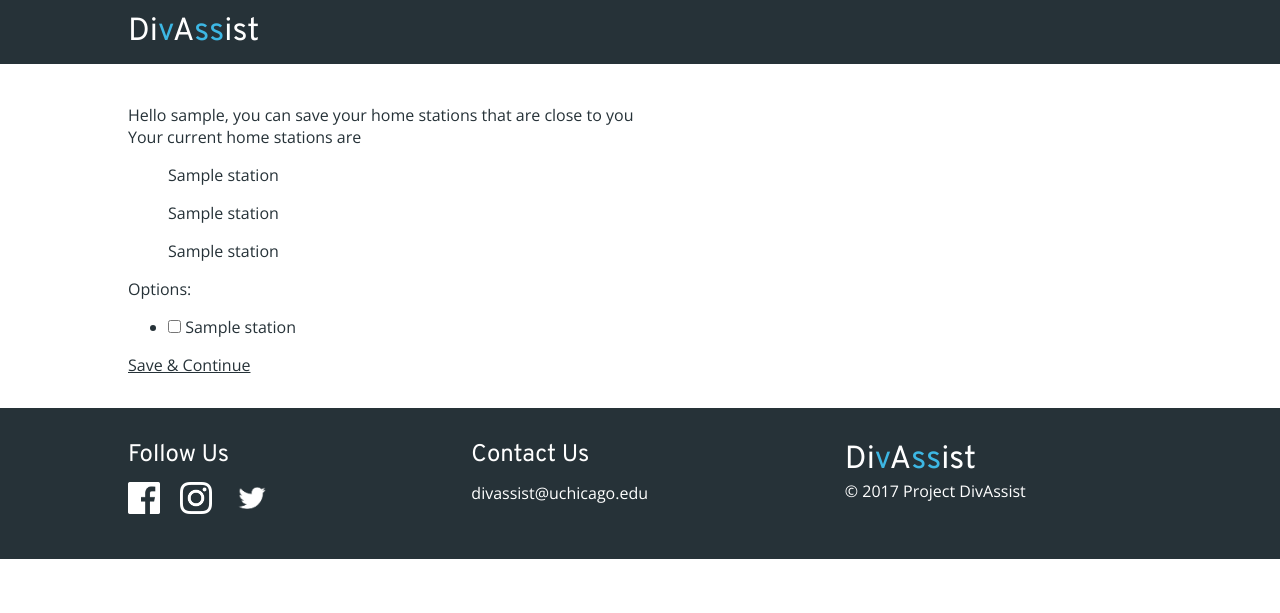
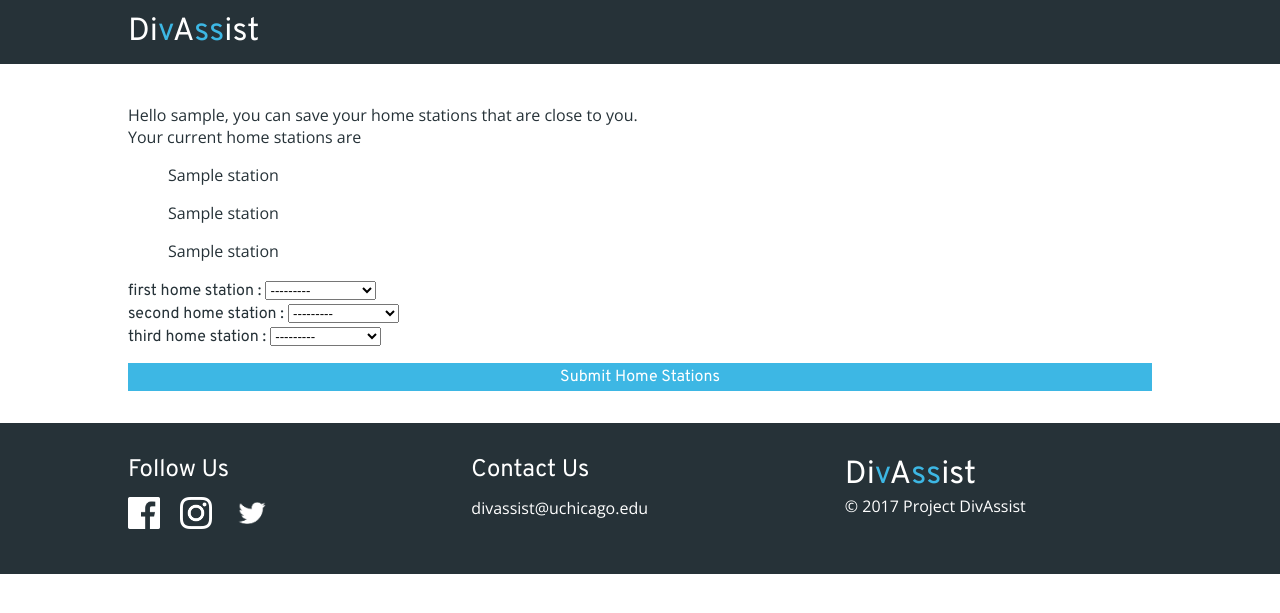
Before and after one commit to marlonliu/DivAssist, a Django app: page /registration/select_home_station/ in a window 1280 px wide. Shown: the top 613 px of the page. Run offline with Django 3.2, Linux system fonts and the light colour scheme; a user stored in the database is signed in; tables that the repository leaves empty hold one stand-in row (values such as "Sample post"); some libraries are stand-ins or nearby versions.

Commit message:
Home stations now works

```diff
--- a/divassist/divassist/urls.py
+++ b/divassist/divassist/urls.py
@@ -14,6 +14,7 @@
     url(r'^register/$', register),
     url(r'^home_page/$', home_page),
     url(r'^registration/select_home_station/$', select_home_station),
+    url(r'^registration/changed_home_station/$', changed_home_station),
     url(r'^registration/change_password/$', change_password),
     # url(r'^rides/add_ride/$', add_ride),
     # url(r'^rides/ride_created/$', ride_created),
--- a/divassist/divassist_web/forms.py
+++ b/divassist/divassist_web/forms.py
@@ -27,20 +27,11 @@
 
 
 class HomeStationSelectionForm(forms.Form):
-    data = Station.objects.all()[:5]
-    station_names = []
-    for station in data:
-        station_names.append(("id", station.station_name))
-    OPTIONS = forms.MultipleChoiceField(widget=forms.CheckboxSelectMultiple, choices=station_names)
+    data = Station.objects.all().order_by('station_name')
+    first = forms.ModelChoiceField(queryset=data,  label=_("first home station  "))
+    second = forms.ModelChoiceField(queryset=data, label=_("second home station "))
+    third = forms.ModelChoiceField(queryset=data,  label=_("third home station  "))
 
-    def submit(self, request):
-        for option in OPTIONS:
-            s = Station.objects.get(station_name=option)
-            (request.user).addHomeStation(s)
-
-    def addHomeStation(self, st):
-        if (self.home_station_1 == None):
-            self.home_station_1 = st
 
 
 # Rides
--- a/divassist/divassist_web/models.py
+++ b/divassist/divassist_web/models.py
@@ -8,6 +8,8 @@
     station_address = models.CharField(max_length=200)
     station_lat = models.FloatField(default=0)
     station_long = models.FloatField(default=0)
+    def __str__(self):
+        return self.station_name
 
 class UserProfile(models.Model):
     user = models.OneToOneField(User, on_delete=models.CASCADE)
--- a/divassist/divassist_web/templates/divassist_web/registration/select_home_station.html
+++ b/divassist/divassist_web/templates/divassist_web/registration/select_home_station.html
@@ -1,8 +1,15 @@
 {% extends "base.html" %}
-{% block title %}Pick your home station{% endblock %}
-{% block head %}Pick your home station{% endblock %}
+{% load static %}
+
+{% block title %}Pick your home stations{% endblock %}
+{% block extra-css %}
+    <!-- css for search_ride is included here instead because a lot of
+         styles are recycled. -->
+    <link rel="stylesheet" type="text/css" href="{% static 'divassist_web/search_ride.css' %}" />
+{% endblock %}
+
 {% block content %}
-    <p>Hello {{ user.username }}, you can save your home stations that are close to you</p>
+    <p>Hello {{ user.username }}, you can save your home stations that are close to you.</p>
     <p>Your current home stations are</p>
 	{% for ch in currenthomes %}
 
@@ -11,6 +18,14 @@
 
     <form method="post">{% csrf_token %}
     {{ form.as_p }}
+        <button id="submit-button" type="submit">Submit Home Stations</button>
+        <input type="hidden" name="next" value="/home_page" />
 	</form>
-    <a href="/home_page/">Save &amp; Continue</button>
+
 {% endblock %}
+
+
+{% block extra-js %}
+    <!-- JS of login is included here for recycle. -->
+    <script src="{% static 'divassist_web/login.js' %}"></script>
+{% endblock %}
--- a/divassist/divassist_web/views.py
+++ b/divassist/divassist_web/views.py
@@ -50,25 +50,30 @@
     logout(request)
     return HttpResponseRedirect('/')
 
-def select_home_station(request):
+def changed_home_station(request):
     u = request.user.userprofile
     homestations = []
     homestations.append(u.home_station_1)
     homestations.append(u.home_station_2)
     homestations.append(u.home_station_3)
+    return render(request, 'divassist_web/registration/changed_home_station.html', {
+        'currenthomes': homestations
+        })
 
+def select_home_station(request):
     if request.method == 'POST':
         form = HomeStationSelectionForm(request.POST)
-        console.log("HERE")
-        if form.is_valid():
-            for option in OPTIONS:
-                console.log(OPTIONS)
-                s = Station.objects.get(station_name=option)
-                self.addHomeStation(u, s)
-            u.save()
-            return HttpResponseRedirect('/home_page/')
+        if (form.is_valid()):
+            print("submitted form")
+            homestation(request, form)
+            return HttpResponseRedirect('/registration/changed_home_station/')
     else:
         form = HomeStationSelectionForm()
+        u = request.user.userprofile
+        homestations = []
+        homestations.append(u.home_station_1)
+        homestations.append(u.home_station_2)
+        homestations.append(u.home_station_3)
     return render(request,
         'divassist_web/registration/select_home_station.html',{
         'user': request.user,
@@ -76,12 +81,12 @@
         'form': form
     })
 
-def addHomeStation(self, user, st):
-    user.home_station_1 = st
-    user.save()
-
-        # If all home stations are full the first one is replaced
-    return
+def homestation(request, form):
+    u = request.user.userprofile
+    u.home_station_1 = form.cleaned_data['first']
+    u.home_station_2 = form.cleaned_data['second']
+    u.home_station_3 = form.cleaned_data['third']
+    u.save()
 
 def login_page(request):
     if request.user.is_authenticated():
@@ -92,6 +97,7 @@
 
 @login_required
 def home_page(request):
+    print("homestation")
     return render(request, 'divassist_web/home_page.html', {
         'user': request.user
     })
@@ -125,11 +131,10 @@
                 owner=request.user
             )
             ride.save()
-            return HttpResponseRedirect('/rides/ride_created/') # Not made yet
+            return HttpResponseRedirect('/rides/ride_created/')
     # GET, etc.
     else:
         form = RideForm()
-    # return render(request, 'divassist_web/rides/add_ride.html', {
     return render(request, 'divassist_web/upload_ride.html', {
 		'form': form
 	})
@@ -141,6 +146,7 @@
     })
 
 def search_ride(request):
+    print("search rides")
     if request.method == 'POST':
         form = SearchRideForm(request.POST)
         if form.is_valid():
```
Also changed, not shown: divassist/divassist_web/templates/divassist_web/registration/changed_home_station.html (added, +11 -0 lines), 1 other file.
